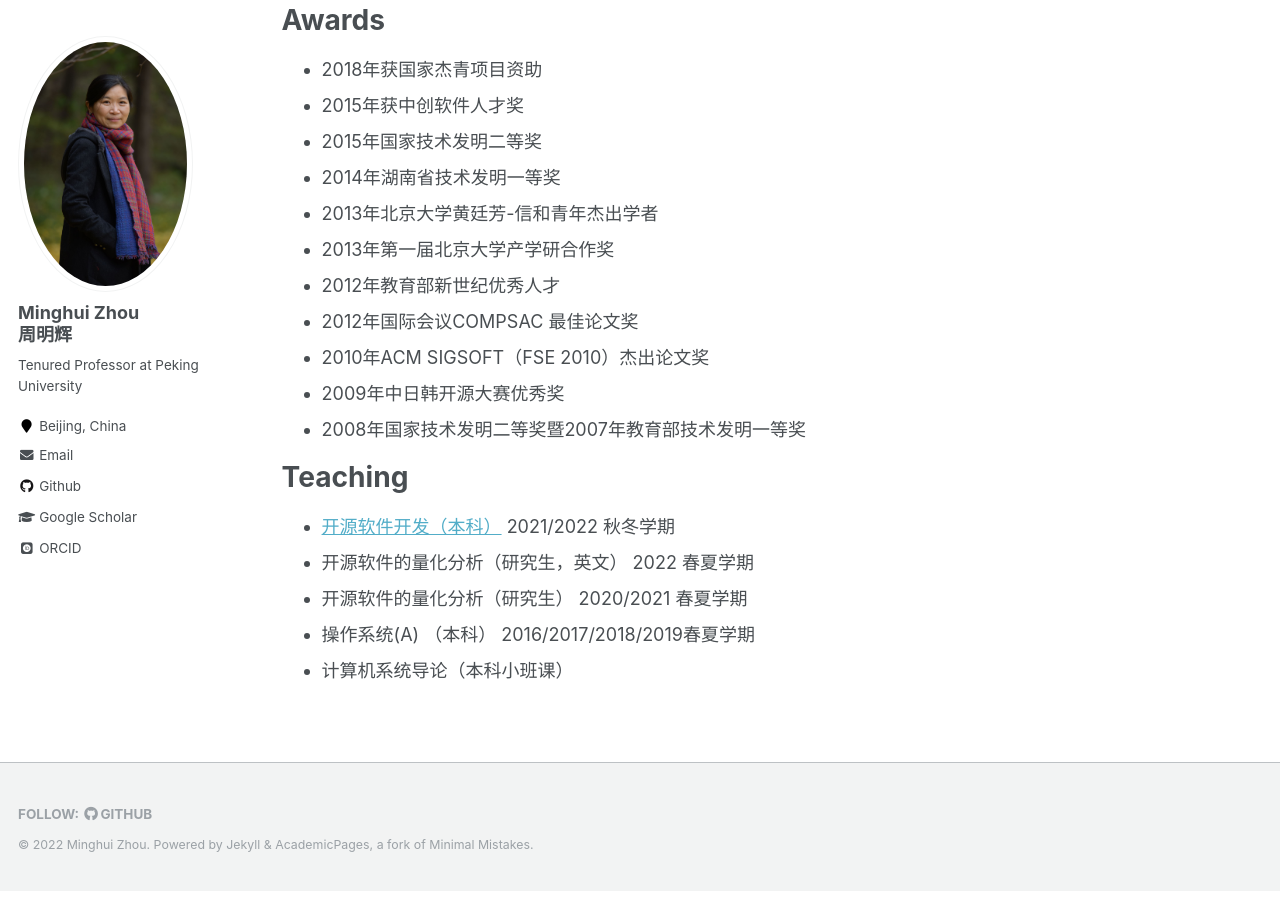
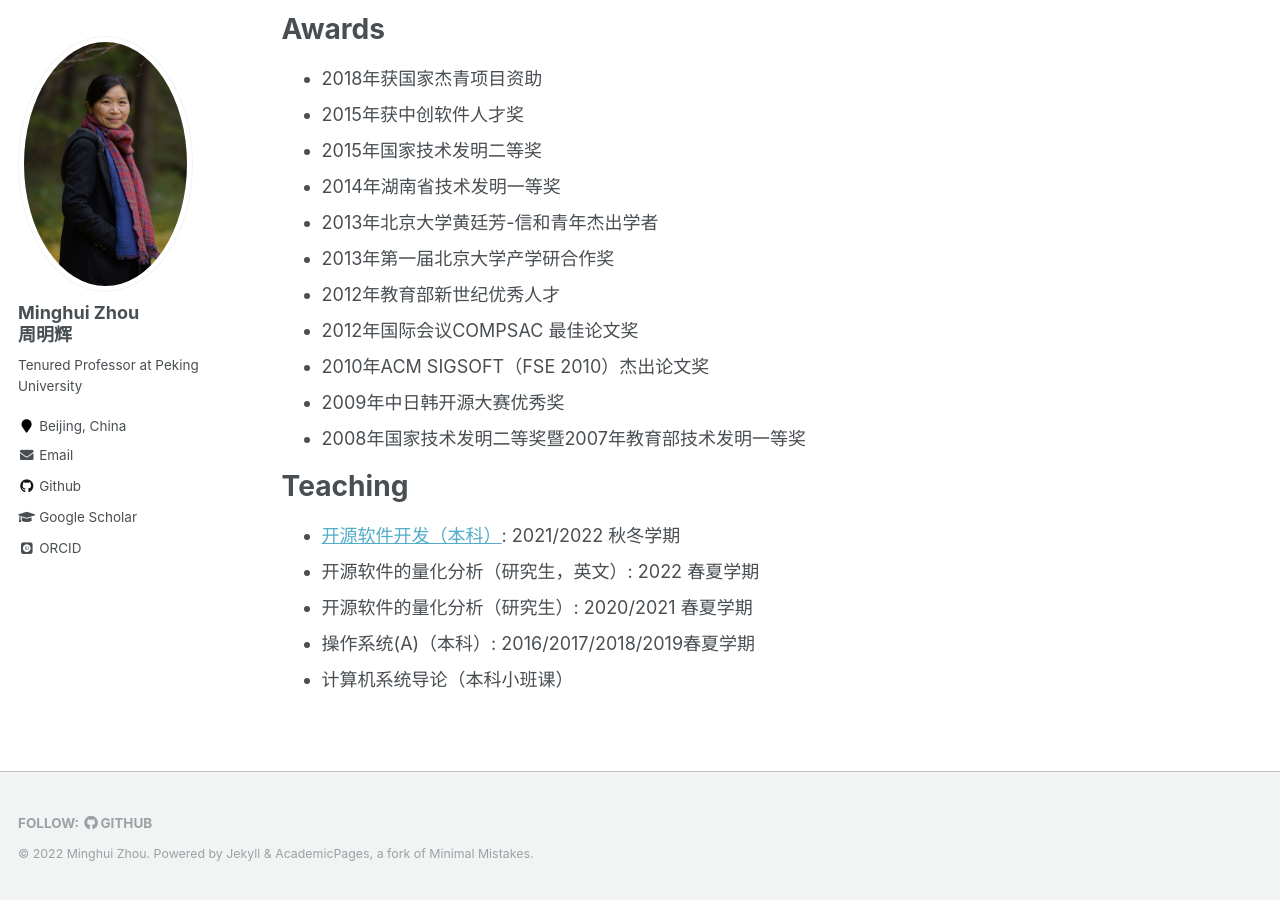
Before and after one commit to minghuizhou/minghuizhou.github.io, a Jekyll site: the page built from _pages/about.md, in a window 1280 px wide and 900 px high, scrolled down 2183 px. Built offline with Jekyll 4.4.1, drawn with Linux system fonts in a browser that asks for light colours; some web fonts are replaced; some of the changed text lies outside the part shown.

```diff
--- a/_pages/about.md
+++ b/_pages/about.md
@@ -31,7 +31,7 @@ Please refer to the [Open Source Software Data Analytics Lab People page](https:
 Academic Services
 =====================
 - 2023	ICSE PC member;
-        -ICSE-AE PC Co-Chair
+-       ICSE-AE PC Co-Chair
 - 2022	ESEC/FSE, ICPC, ICSE-NIER, ESEM PC member
 - 2021	ESEC/FSE, ICSE-NIER, ICSE-AE, ICPC, MSR, ASE PC member;
         FSE-Industry Track PC Co-Chair
@@ -97,8 +97,8 @@ Awards
 
 Teaching
 ===================
-- [开源软件开发（本科）](https://github.com/osslab-pku/OSSDevelopment/) 2021/2022 秋冬学期
-- 开源软件的量化分析（研究生，英文）  2022 春夏学期
-- 开源软件的量化分析（研究生）  2020/2021 春夏学期
-- 操作系统(A)  （本科） 2016/2017/2018/2019春夏学期
+- [开源软件开发（本科）](https://github.com/osslab-pku/OSSDevelopment/): 2021/2022 秋冬学期
+- 开源软件的量化分析（研究生，英文）: 2022 春夏学期
+- 开源软件的量化分析（研究生）: 2020/2021 春夏学期
+- 操作系统(A)（本科）: 2016/2017/2018/2019春夏学期
 - 计算机系统导论（本科小班课）
```
